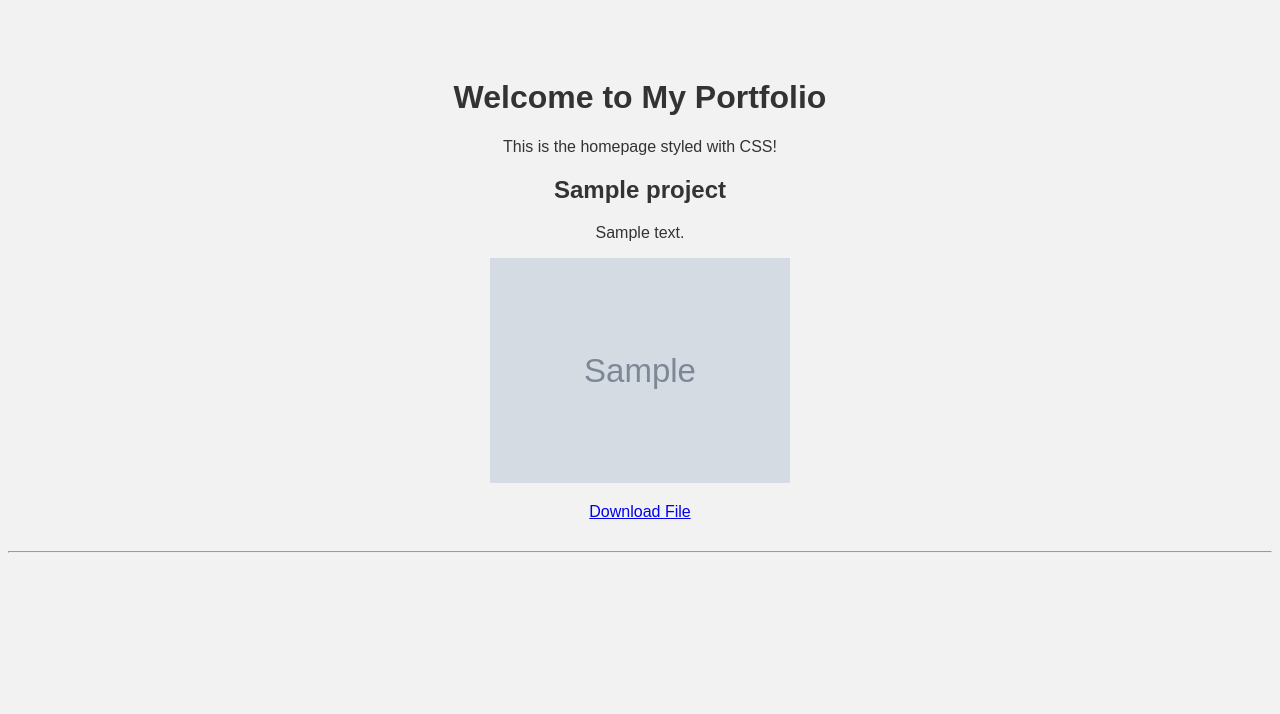
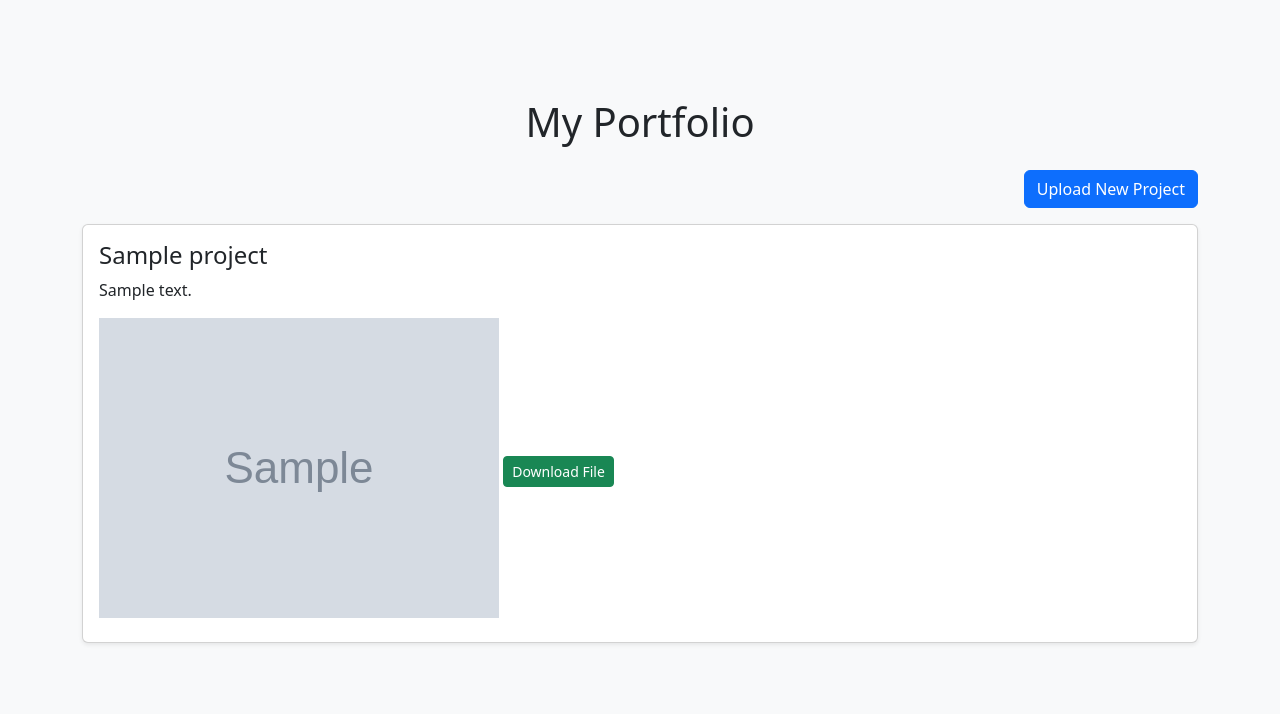
Before and after one commit to r-rony08/portfolio, a Django app: page / in a window 1280 px wide. Shown: the top 714 px of the page. Run offline with Django 5.2, Linux system fonts and the light colour scheme; tables that the repository leaves empty hold one stand-in row (values such as "Sample post"); grey boxes marked "Sample" are stand-in pictures.

Commit message:
Step 9: Integrated Bootstrap for layout and styling of home and upload pages

```diff
--- a/portfolio/Index/templates/home.html
+++ b/portfolio/Index/templates/home.html
@@ -4,27 +4,35 @@
 <head>
     <title>My Portfolio</title>
     <link rel="stylesheet" href="{% static 'css/style.css' %}">
+    <link href="https://cdn.jsdelivr.net/npm/bootstrap@5.3.0/dist/css/bootstrap.min.css" rel="stylesheet">
 </head>
-<body>
-    <h1>Welcome to My Portfolio</h1>
-    <p>This is the homepage styled with CSS!</p>
+<body class="bg-light">
+
+<div class="container py-5">
+    <h1 class="text-center mb-4">My Portfolio</h1>
+    <div class="text-end mb-3">
+        <a href="{% url 'upload_project' %}" class="btn btn-primary">Upload New Project</a>
+    </div>
 
     {% for project in projects %}
-        <div style="margin-bottom: 30px;">
-            <h2>{{ project.title }}</h2>
-            <p>{{ project.description }}</p>
+        <div class="card mb-4 shadow-sm">
+            <div class="card-body">
+                <h4 class="card-title">{{ project.title }}</h4>
+                <p class="card-text">{{ project.description }}</p>
 
-            {% if project.image %}
-                <img src="{{ project.image.url }}" alt="{{ project.title }}" width="300">
-            {% endif %}
+                {% if project.image %}
+                    <img src="{{ project.image.url }}" alt="{{ project.title }}" class="img-fluid mb-2" style="max-height: 300px;">
+                {% endif %}
 
-            {% if project.file %}
-                <p><a href="{{ project.file.url }}" download>Download File</a></p>
-            {% endif %}
+                {% if project.file %}
+                    <a href="{{ project.file.url }}" class="btn btn-sm btn-success" download>Download File</a>
+                {% endif %}
+            </div>
         </div>
-        <hr>
     {% empty %}
-        <p>No projects to display yet.</p>
+        <p>No projects found.</p>
     {% endfor %}
+</div>
+
 </body>
 </html>
```
Also changed, not shown: portfolio/Index/templates/upload.html (+10 -5 lines).
